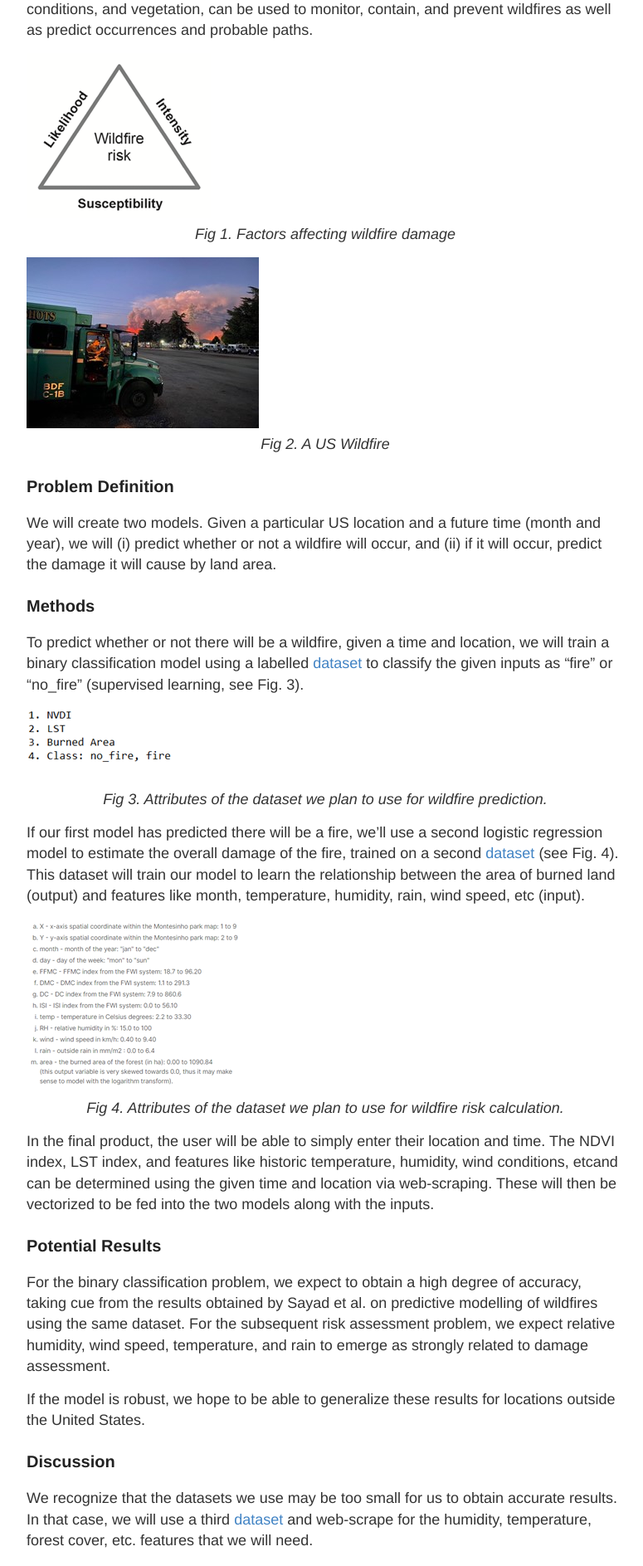
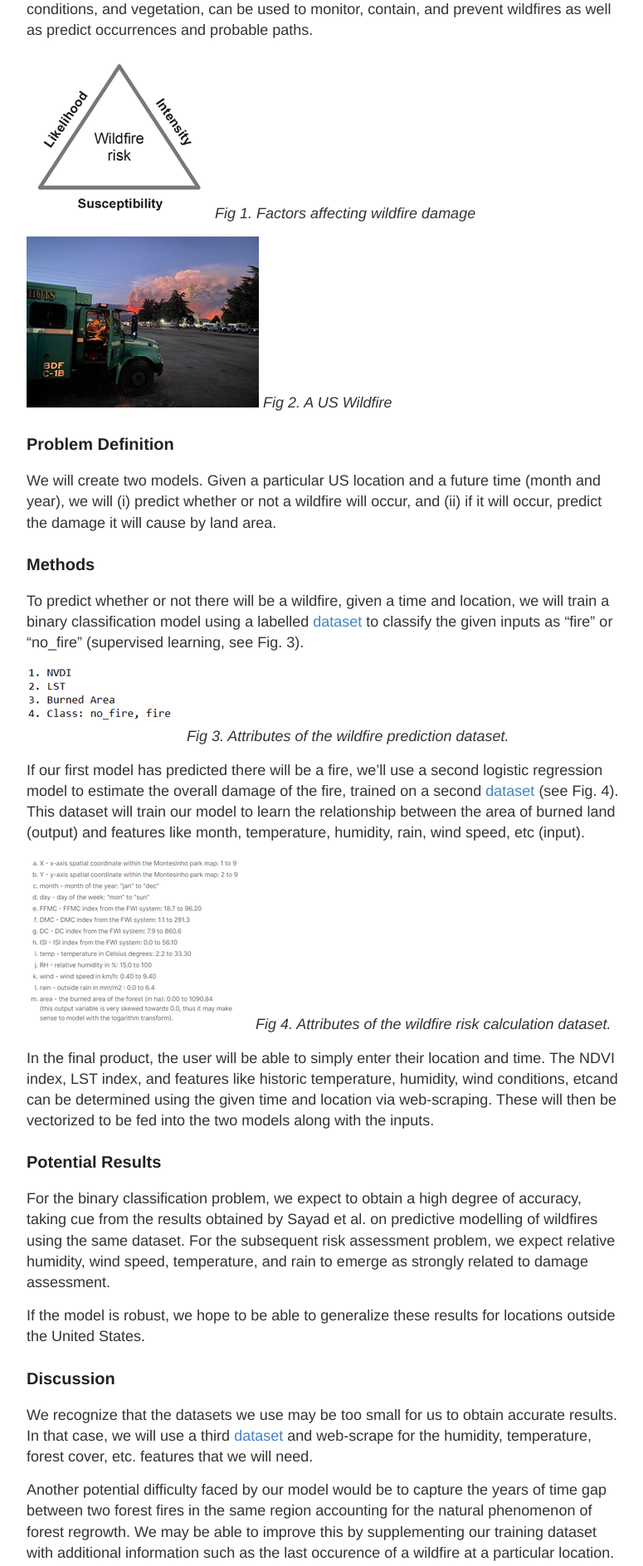
Before and after one commit to ragrawal4545/ragrawal4545.github.io, a Jekyll site: the page built from cs4641.md, in a window 1280 px wide. Shown: the part 368-2255 px from the top of the page at 83% size, without its empty margins (248-1023 px from the left). Built offline with Jekyll 4.4.1, drawn with Linux system fonts in a browser that asks for light colours.

Commit message:
captions!!!

```diff
--- a/cs4641.md
+++ b/cs4641.md
@@ -28,12 +28,12 @@ To predict whether or not there will be a wildfire, given a time and location, w
 
 
 ![](\images\prediction_attributes.png)
-*Fig 3. Attributes of the dataset we plan to use for wildfire prediction.*
+*Fig 3. Attributes of the wildfire prediction dataset.*
 
 If our first model has predicted there will be a fire, we’ll use a second logistic regression model to estimate the overall damage of the fire, trained on a second [dataset](https://www.kaggle.com/elikplim/forest-fires-data-set) (see Fig. 4). This dataset will train our model to learn the relationship between the area of burned land (output) and features like month, temperature, humidity, rain, wind speed, etc (input).
 
 ![](\images\risk_attributes.png)
-*Fig 4. Attributes of the dataset we plan to use for wildfire risk calculation.*
+*Fig 4. Attributes of the wildfire risk calculation dataset.*
 
 
 In the final product, the user will be able to simply enter their location and time. The NDVI index, LST index, and features like historic temperature, humidity, wind conditions, etcand can be determined using the given time and location via web-scraping. These will then be vectorized to be fed into the two models along with the inputs.
--- a/style.scss
+++ b/style.scss
@@ -283,7 +283,7 @@ footer {
   text-align: center;
 }
 
-img + em { 	display: block; text-align: center; } //image captions
+// img + em { 	display: block; text-align: center; } //image captions
 
 // Settled on moving the import of syntax highlighting to the bottom of the CSS
 // ... Otherwise it really bloats up the top of the CSS file and makes it difficult to find the start
```
